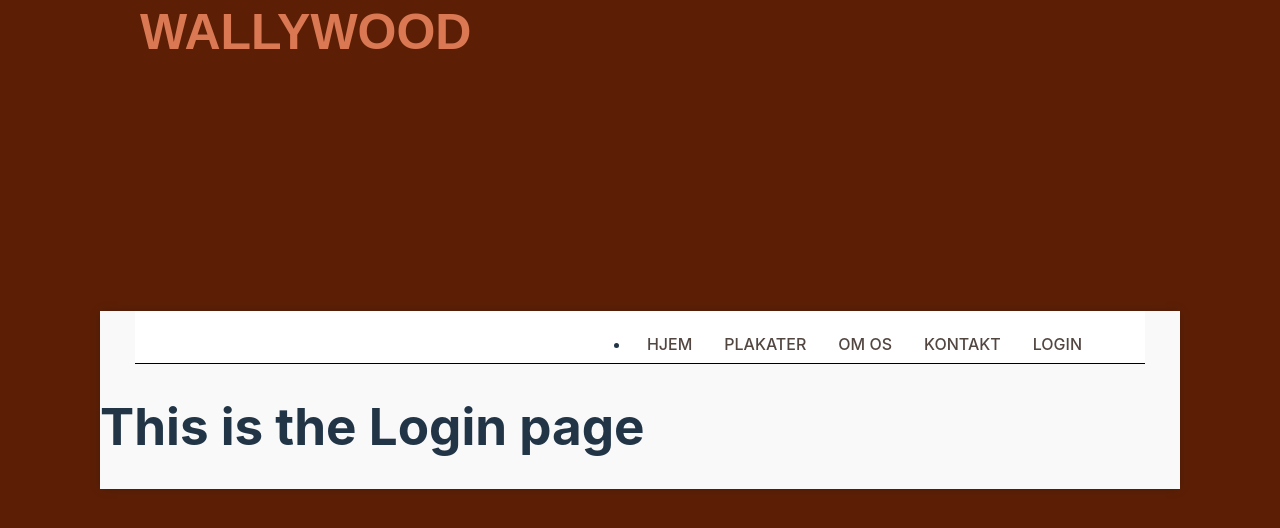
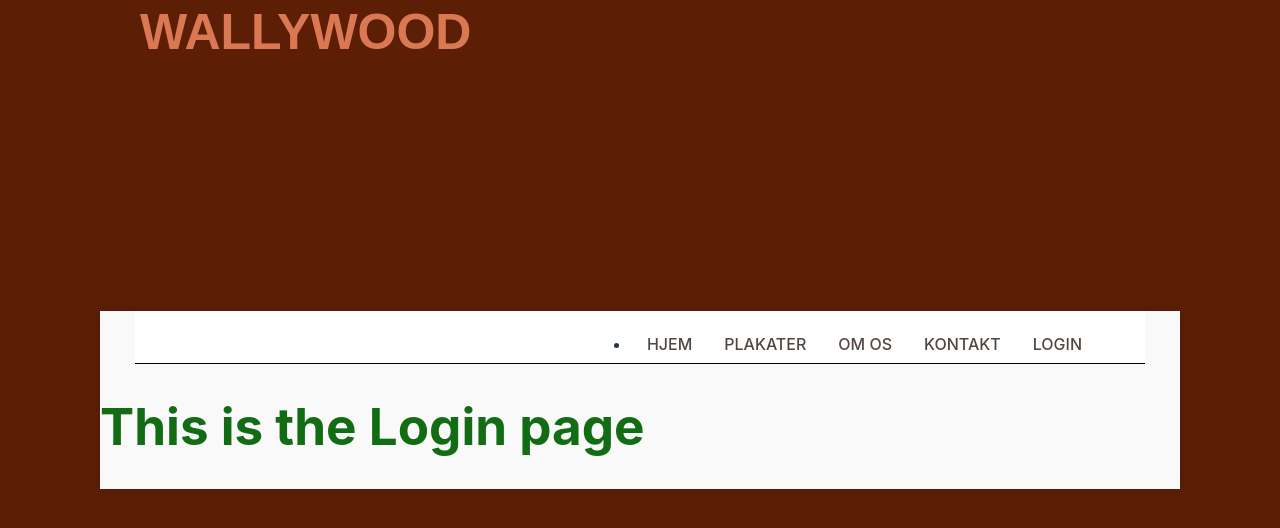
Before and after one commit to Eon4/WallyWoodProject, a React (Vite) app in the folder wood/: page /Login in a window 1280 px wide. Shown: the top 528 px of the page. Built offline with nearby package versions, Linux system fonts and the light colour scheme; some icons are missing.

Commit message:
login page

```diff
--- a/wood/package.json
+++ b/wood/package.json
@@ -15,6 +15,7 @@
     "react-hook-form": "^7.46.1",
     "react-icons": "^4.11.0",
     "react-router-dom": "^6.15.0",
+    "react-transition-group": "^4.4.5",
     "sass": "^1.66.1"
   },
   "devDependencies": {
--- a/wood/src/App.jsx
+++ b/wood/src/App.jsx
@@ -6,6 +6,7 @@ import { Posters } from './Pages/Posters';
 import { About } from './Pages/About';
 import { Contact } from './Pages/contact';
 import { Login } from './Pages/Login';
+import { CSSTransition, TransitionGroup } from 'react-transition-group';
 
 
 function App() {
--- a/wood/src/Pages/Login.jsx
+++ b/wood/src/Pages/Login.jsx
@@ -1,4 +1,4 @@
-import style from '../styles/posters.module.scss'
+import style from '../styles/login.module.scss'
 
 import { Navigation } from '../Components/Navigation'
 
@@ -8,7 +8,7 @@ export function Login(){
         <Navigation />
 
 
-          <h1 className={style.h1style}> This is the Login page</h1>
+          <h1 className={style.loginhere}> This is the Login page</h1>
 
 
         </div>
--- a/wood/src/Styles/about.module.scss
+++ b/wood/src/Styles/about.module.scss
@@ -29,7 +29,7 @@ padding-left: 40px;
 .star{
     width: 40%;
     filter:sepia(80%);
-    padding-bottom: 60px;
+    // padding-bottom: 50px;
     padding-right: 40px;
 
     // display: grid;
@@ -41,11 +41,11 @@ padding-left: 40px;
     display: flex;
     align-items: center;
     // margin-top: 60px;
-    gap: 5px;
+    // gap: 10px;
     // justify-content: center
     background-color: #f9f9f9f9;
-    // padding-bottom: 40px;
-    padding-top: 260px;
+    padding-bottom: 20px;
+    padding-top: 250px;
 
 }
 
--- a/wood/src/Styles/login.module.scss
+++ b/wood/src/Styles/login.module.scss
@@ -1,4 +1,5 @@
+@import "../Styles/globals.scss";
 
-.h1style{
+.loginhere{
     color: rgb(18, 108, 19);
 }
```
Also changed, not shown: 1 other file (tests, documents, lock files or other folders).
